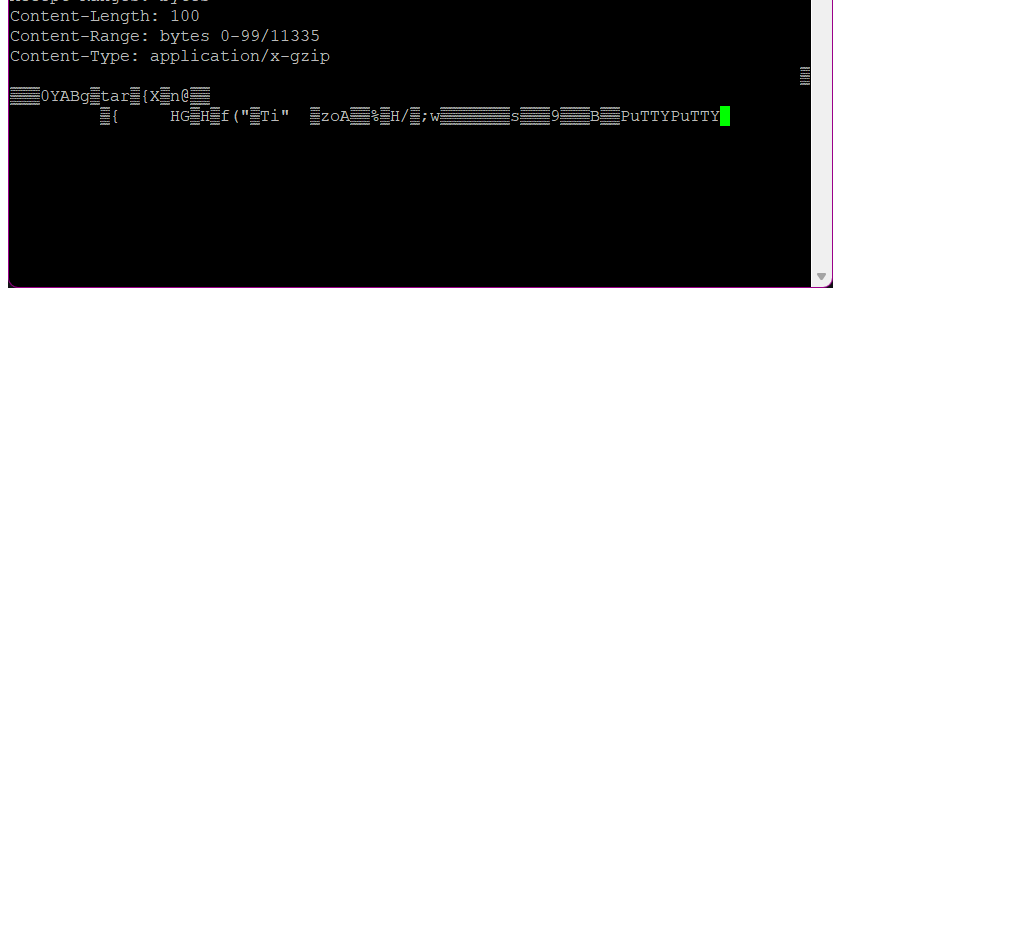
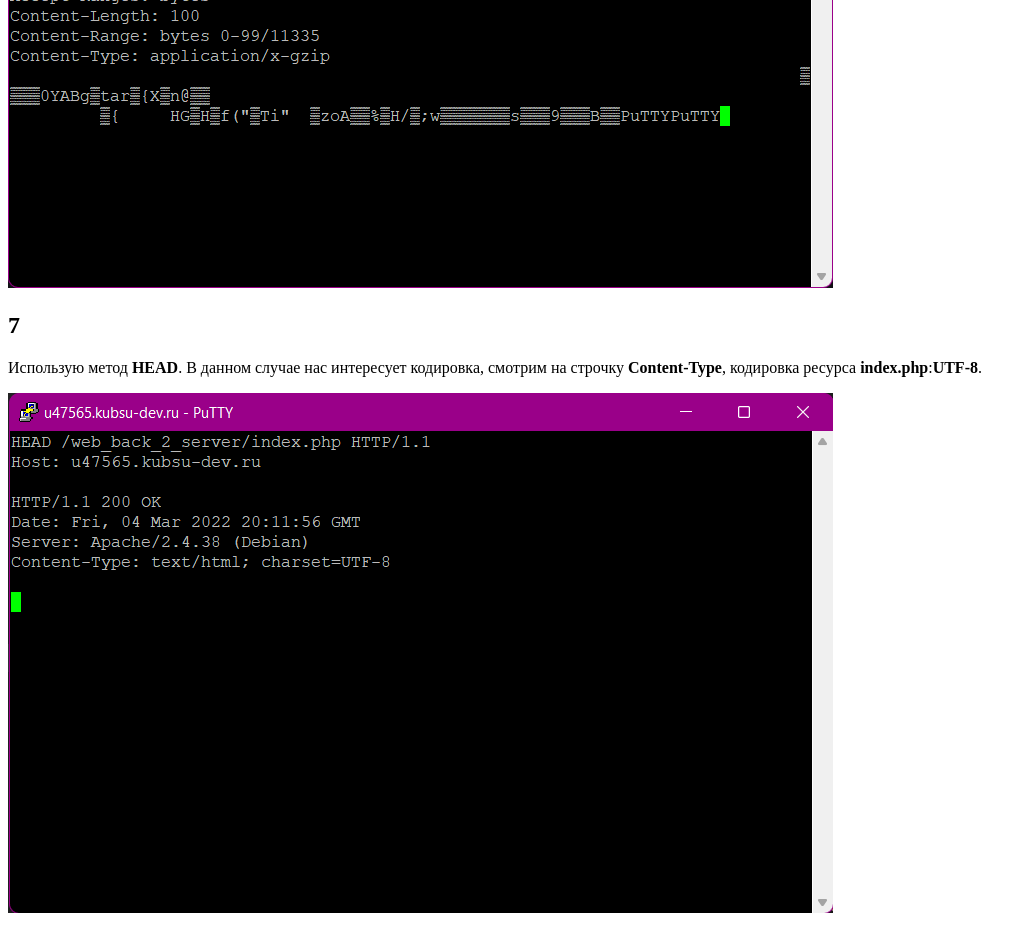
Before and after one commit to OlegNesterenkoZXC/web_back_2, a plain HTML site: page index.html in a window 1280 px wide. Shown: the part 4718-5643 px from the top of the page, without its empty margins (0-1036 px from the left). Before the commit the page ends 5018 px from the top, so only its background shows below. Drawn offline with Linux system fonts and the light colour scheme.

Commit message:
Add img about Head and charset

```diff
--- a/index.html
+++ b/index.html
@@ -77,6 +77,14 @@
 		</p>
 		<img src="img/8.png" alt="image8">
 	</div>
+	<div>
+		<h2>7</h2>
+		<p>
+			Использую метод <strong>HEAD</strong>. В данном случае нас интересует кодировка, смотрим на строчку
+			<strong>Content-Type</strong>, кодировка ресурса <strong>index.php</strong>:<strong>UTF-8</strong>.
+		</p>
+		<img src="img/9.png" alt="image9">
+	</div>
 </body>
 
 </html>
```
Also changed, not shown: img/9.png (added).
